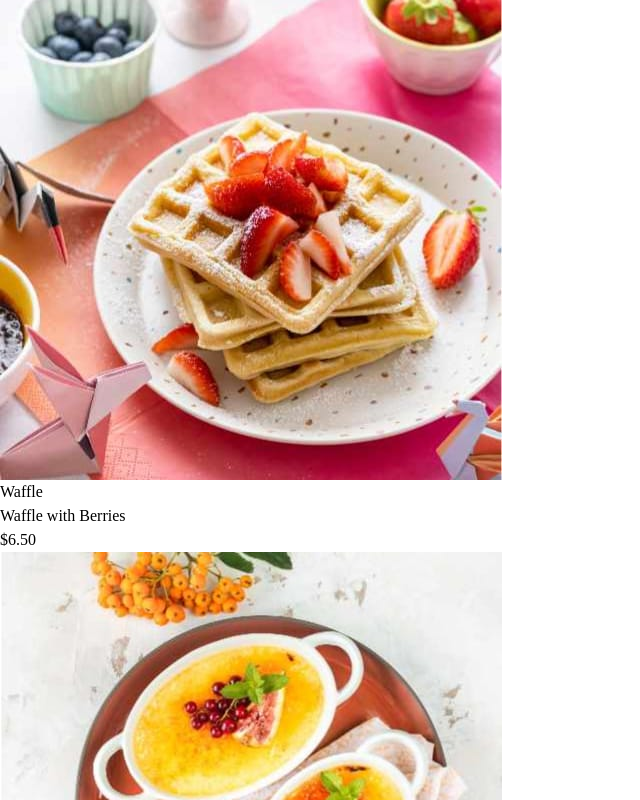
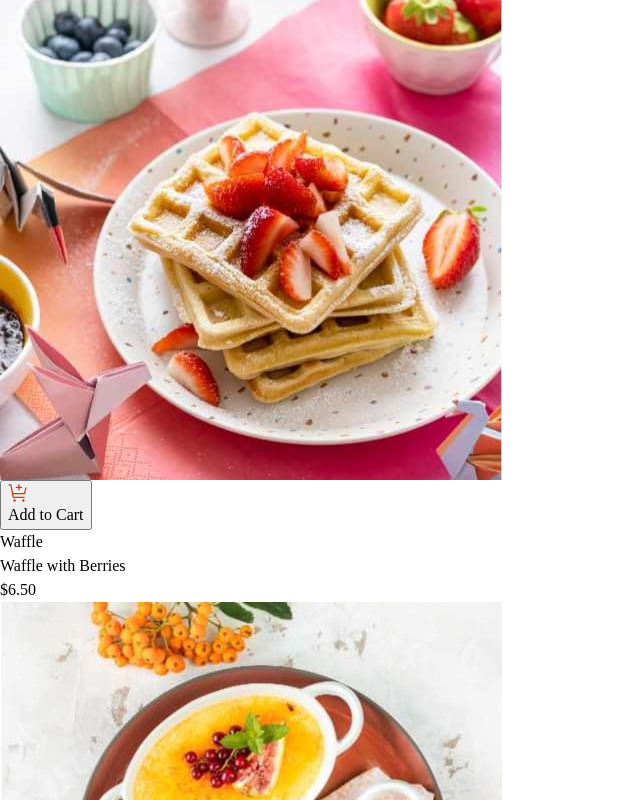
Before and after one commit to mayor-creator/product_list_app, a React (Vite) app: page / in a window 1280 px wide. Shown: the top 800 px of the page, without its empty margins (0-640 px from the left). Built offline with nearby package versions, Linux system fonts and the light colour scheme.

Commit message:
add AddToCartButton component for handling product additions in ProductList

```diff
--- a/src/component/productList/ProductList.tsx
+++ b/src/component/productList/ProductList.tsx
@@ -1,3 +1,4 @@
+import { AddToCartButton } from "../ui/AddToCartButton";
 import type { Product } from "../types/Product";
 
 interface ProductListProps {
@@ -22,6 +23,7 @@ export const ProductList = ({ data }: ProductListProps) => {
             {/* Fallback image if picture element is not supported */}
             <img src={product.image.mobile} alt={product.name} loading="lazy" />
           </picture>
+          <AddToCartButton />
           <p>{product.category}</p>
           <p>{product.name}</p>
           <p>${product.price.toFixed(2)}</p>
--- a/src/component/ui/AddToCartButton.tsx
+++ b/src/component/ui/AddToCartButton.tsx
@@ -0,0 +1,18 @@
+declare module "*.jpg";
+declare module "*.png";
+declare module "*.jpeg";
+declare module "*.svg";
+declare module ".gif";
+
+import addToCartIcon from "../../assets/images/icon-add-to-cart.svg";
+
+export const AddToCartButton = () => {
+  return (
+    <>
+      <button>
+        <img src={addToCartIcon} alt="cart-icon" />
+        <p>Add to Cart</p>
+      </button>
+    </>
+  );
+};
```
